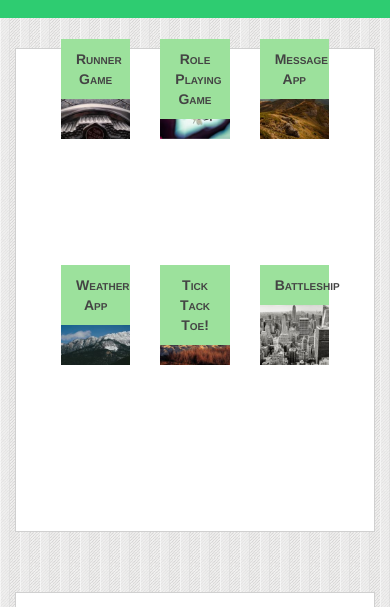
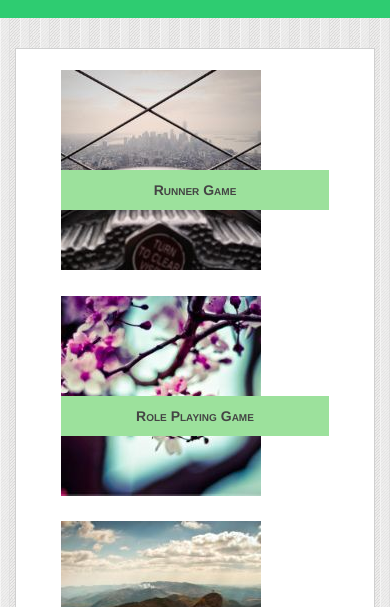
Before and after one commit to Clearkeyboard/Bootstrap-Portfolio, a plain HTML site: page Portfolio.html in a window 390 px wide. Shown: the part 162-769 px from the top of the page. Drawn offline with Linux system fonts and the light colour scheme.

Commit message:
Portfolio fixes

```diff
--- a/Portfolio.html
+++ b/Portfolio.html
@@ -42,27 +42,27 @@
 			<div id="wrapper">
 				<div id="portfolio">
 					<div class="col-xs-12">
-					<div class="col-xs-4 col-sm-4 col-md-4" id="portwrap">
+					<div class="col-xs-12 col-sm-4 col-md-4" id="portwrap">
 						<img class="img-responsive" src="assets/images/200.jpg">
 						<div class="col-xs-12 col-sm-12" id="bar"><a href="#" id="bartext">Runner Game</a></div>
 					</div>
-					<div class="col-xs-4 col-sm-4 col-md-4" id="portwrap">
+					<div class="col-xs-12 col-sm-4 col-md-4" id="portwrap">
 						<img class="img-responsive" src="assets/images/201.jpg">
 						<div class="col-xs-12 col-sm-12" id="bar"><a href="#"class="align-middle" id="bartext">Role Playing Game</a></div>
 					</div>
-					<div class="col-xs-4 col-sm-4 col-md-4" id="portwrap">
+					<div class="col-xs-12 col-sm-4 col-md-4" id="portwrap">
 						<img class="img-responsive" src="assets/images/202.jpg">
 						<div class="col-xs-12 col-sm-12" id="bar"><a href="#" id="bartext">Message App</a></div>
 					</div>
-					<div class="col-xs-4 col-sm-4 col-md-4"  id="portwrap">
+					<div class="col-xs-12 col-sm-4 col-md-4"  id="portwrap">
 						<img class="img-responsive" src="assets/images/203.jpg">
 						<div class="col-xs-12 col-sm-12" id="bar"><a href="#" id="bartext">Weather App</a></div>
 					</div>
-					<div class="col-xs-4 col-sm-4 col-md-4" id="portwrap">
+					<div class="col-xs-12 col-sm-4 col-md-4" id="portwrap">
 						<img class="img-responsive" src="assets/images/204.jpg">
 						<div class="col-xs-12 col-sm-12" id="bar"><a href="#" id="bartext">Tick Tack Toe!</a></div>
 					</div>
-					<div class="col-xs-4 col-sm-4 col-md-4" id="portwrap">
+					<div class="col-xs-12 col-sm-4 col-md-4" id="portwrap">
 						<img class="img-responsive" src="assets/images/205.jpg">
 						<div class="col-xs-12 col-sm-12" id="bar"><a href="#" id="bartext">Battleship</a></div>
 					</div>
```
